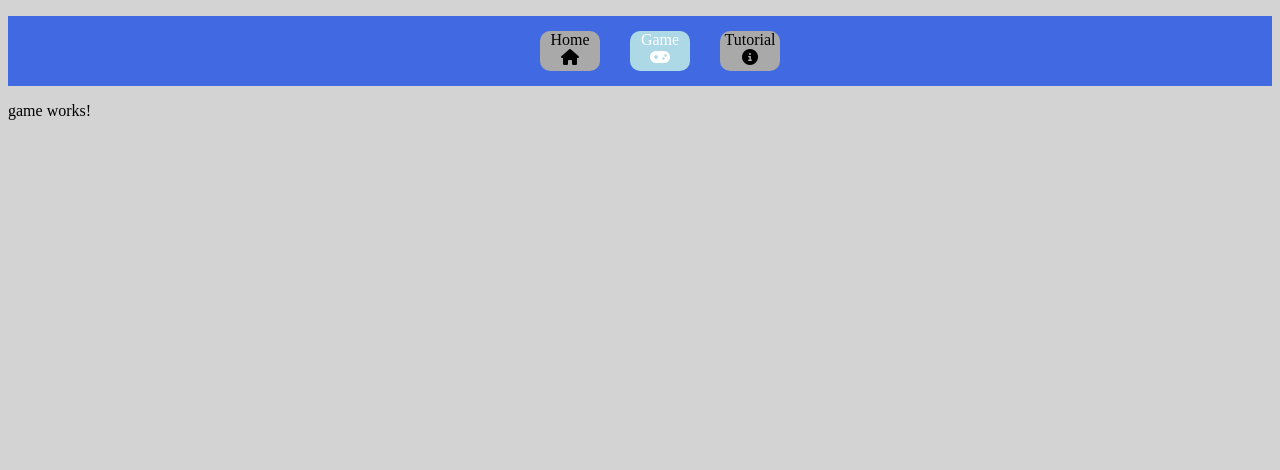
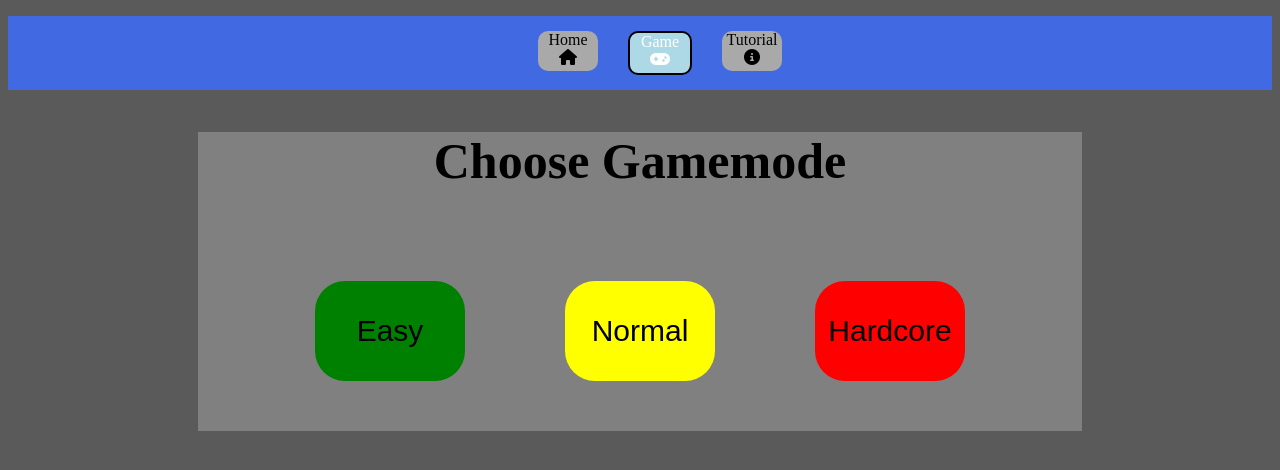
Before and after one commit to Disorder01/GuessTheNumber, an Angular app in the folder GuessTheNumber/: page /play in a window 1280 px wide. Shown: the top 470 px of the page. Built offline with nearby package versions, Linux system fonts and the light colour scheme.

Commit message:
choose diffuculty

```diff
--- a/GuessTheNumber/src/app/game/game.component.html
+++ b/GuessTheNumber/src/app/game/game.component.html
@@ -1 +1,8 @@
-<p>game works!</p>
+<div class="gameBackground">
+    <div class="chooseMode">
+        <h2>Choose Gamemode</h2>
+        <button class="easy">Easy</button>
+        <button class="normal">Normal</button>
+        <button class="hard">Hardcore</button>
+    </div>
+</div>
--- a/GuessTheNumber/src/app/game/game.component.scss
+++ b/GuessTheNumber/src/app/game/game.component.scss
@@ -0,0 +1,41 @@
+.gameBackground {
+    height: 70%;
+    width: 70%;
+    background-color: gray;
+    margin-left: auto;
+    margin-right: auto;
+}
+
+.chooseMode {
+    text-align: center;
+}
+
+.chooseMode button {
+    height: 100px;
+    width: 150px;
+    margin: 50px;
+    border: none;
+    border-radius: 30px;
+    color: black;
+    font-size: 30px;
+    cursor: pointer;
+    &:hover {
+        background-color: cornflowerblue;
+    }
+}
+
+.easy {
+    background-color: green;
+}
+
+.normal {
+    background-color: yellow;
+}
+
+.hard {
+    background-color: red;
+}
+
+h2 {
+    font-size: 50px;
+}
--- a/GuessTheNumber/src/app/header/header.component.scss
+++ b/GuessTheNumber/src/app/header/header.component.scss
@@ -26,5 +26,6 @@ li {
 
 .active {
     background-color: lightblue;
+    border: 2px solid black;
     color: white;
 }
--- a/GuessTheNumber/src/styles.scss
+++ b/GuessTheNumber/src/styles.scss
@@ -1,3 +1,3 @@
 body {
-    background-color: lightgray;
+    background-color: rgb(90, 90, 90);
 }
```
